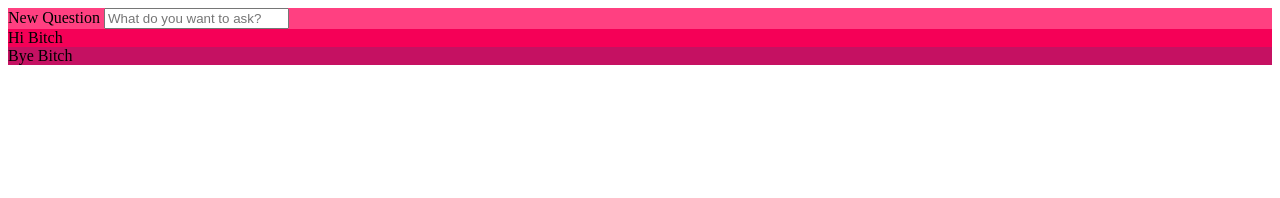
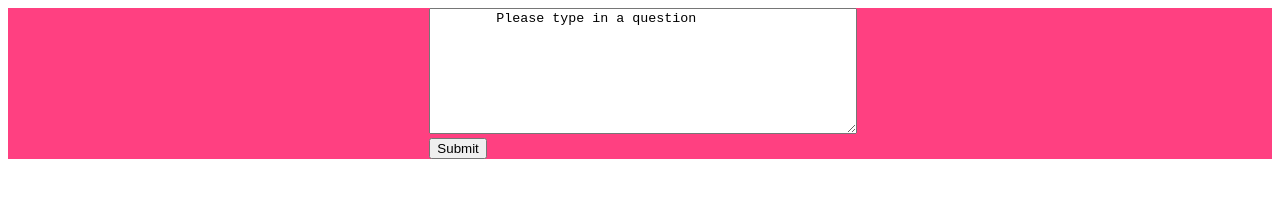
Before and after one commit to Arcazer/StrangerKnowsBest, a plain HTML site: page index.html in a window 1280 px wide. Drawn offline with Linux system fonts and the light colour scheme.

Commit message:
feat: Added an input field to the html inside a form

```diff
--- a/css/style.css
+++ b/css/style.css
@@ -1,6 +1,16 @@
 html {
   width: 100%;
   height: 100%;
+}
+
+.newQuestion {
+  width: calc(100% / 3);
+  margin-left: calc(100% / 3);
+  margin-right: calc(100% / 3);
+}
+
+.inputArea {
+  width: 100%;
 }
 
 header{
--- a/index.html
+++ b/index.html
@@ -10,24 +10,25 @@
 <body>
 
   <header>
-    <form class="new-question" action="index.html" method="post">
-      <label for="newQuestion">New Question
-            <input type="text" name="new-question" placeholder="What do you want to ask?" id="newQuestion">
-          </label>
+    <form class="newQuestion" action="index.html/q" method="post">
+      <textarea class="inputArea" rows="8" cols ="50" type="text" >
+        Please type in a question
+
+      </textarea>
+      <button>Submit</button>
     </form>
+
+
 
 
 
   </header>
 
   <main>
-    Hi Bitch
+
   </main>
 
 
-  <footer>
-    Bye Bitch
-  </footer>
 
 
 </body>
```
